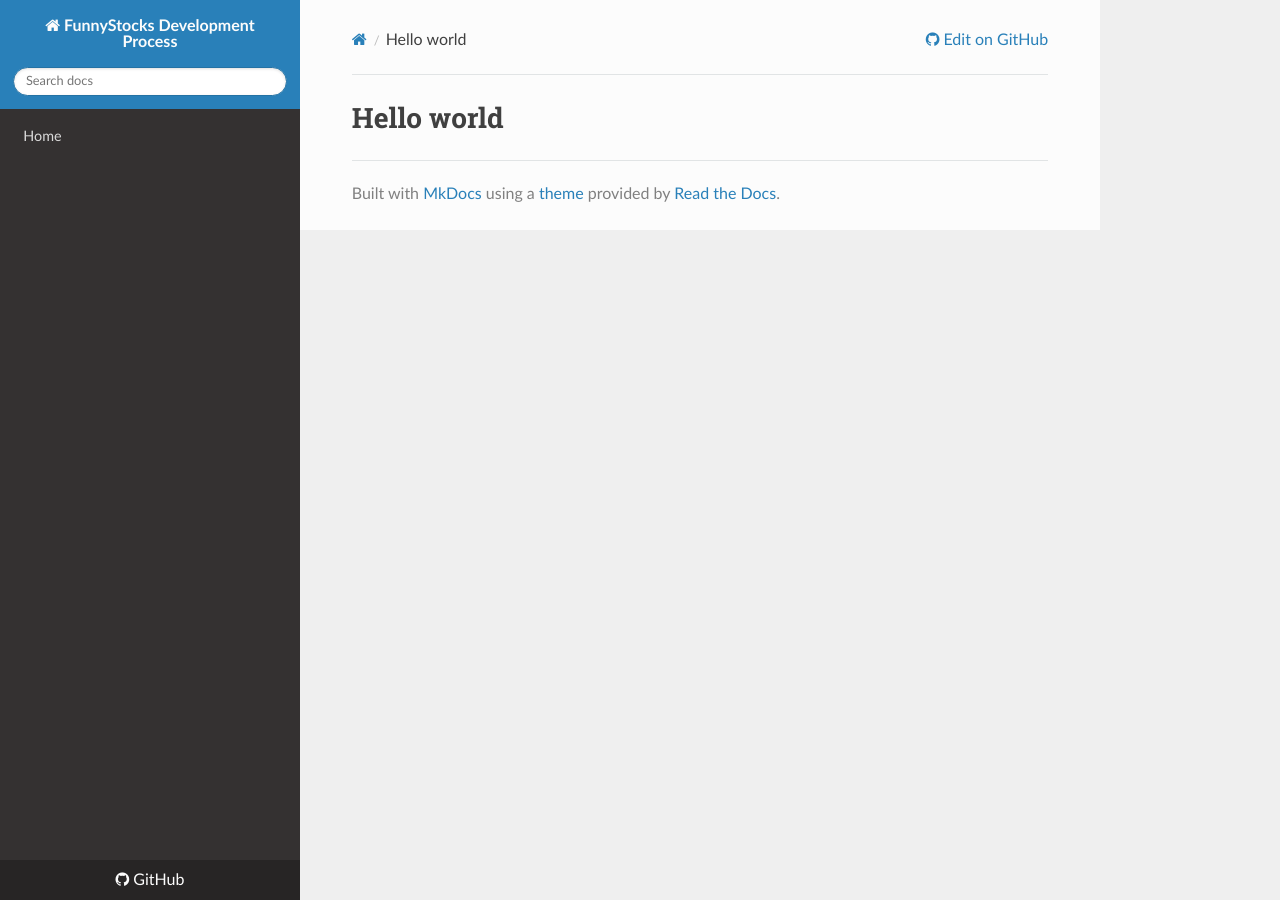
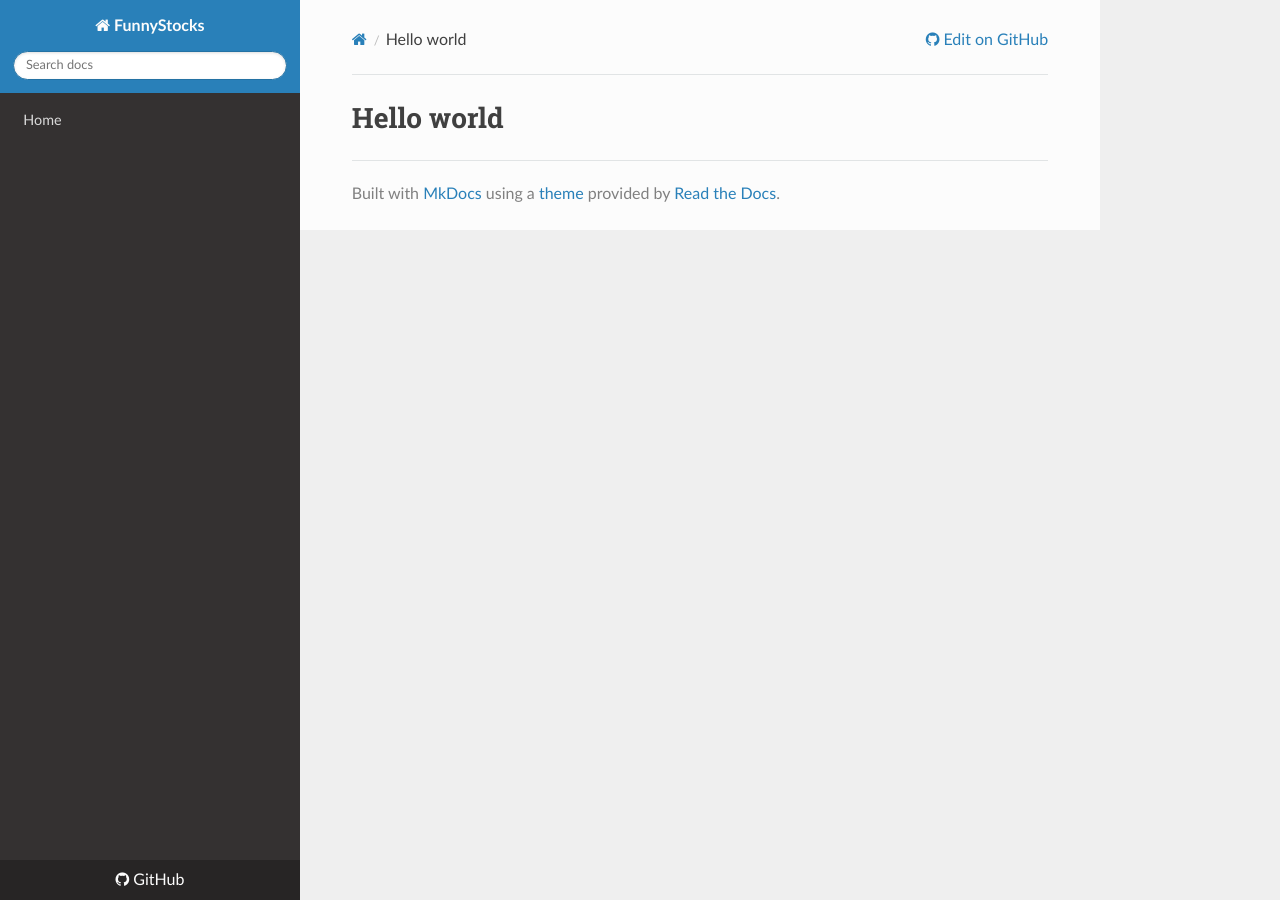
Before and after one commit to funnystocks/docs, an MkDocs documentation site: the page built from markdown/index.md, in a window 1280 px wide. Built offline with MkDocs 1.6.1, drawn with Linux system fonts in a browser that asks for light colours; nearby versions of some CDN libraries.

Commit message:
Update mkdocs.yml

```diff
--- a/mkdocs.yml
+++ b/mkdocs.yml
@@ -1,4 +1,4 @@
-site_name: FunnyStocks Development Process
+site_name: FunnyStocks
 docs_dir: "markdown"
 site_dir: "docs"
 site_description: "Documentation of building a stock market game in GCP free tier compute instance."
```
